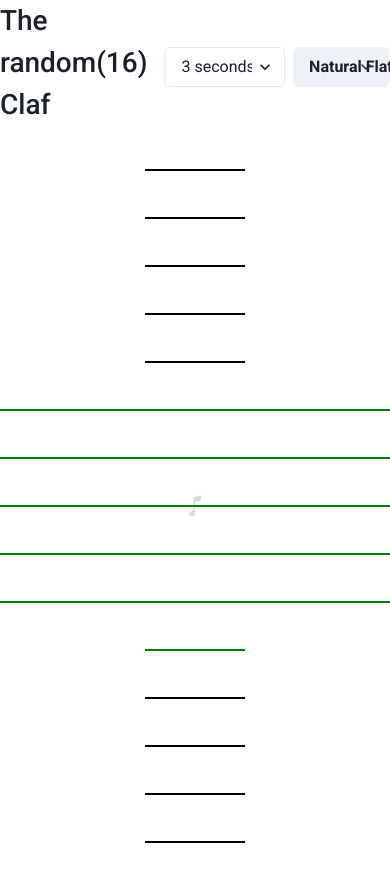
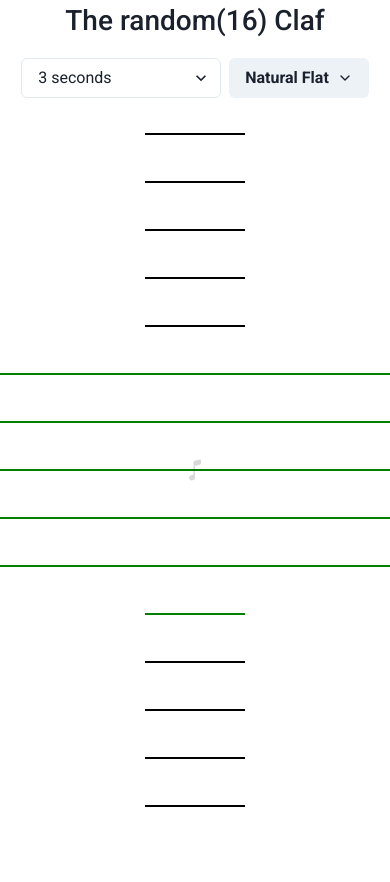
Before and after one commit to ricardo85x/musical-clef-game, a Next.js app: page / in a window 390 px wide. Shown: the top 882 px of the page. Built offline with nearby package versions, Linux system fonts and the light colour scheme.

Commit message:
make it responsive

```diff
--- a/src/pages/index.tsx
+++ b/src/pages/index.tsx
@@ -194,7 +194,7 @@ export default function Home() {
 
 
 
-            <Flex gridGap="2" direction="row" width="100%" align="center" justify="center">
+            <Flex gridGap="2" flexWrap="wrap" direction="row" width="100%" align="center" justify="center">
                 <Text fontSize="28" fontWeight="medium" pb="2">The random({lines.previous}) Claf </Text>
                 <Select w="200px" defaultValue={secondsInterval ? secondsInterval : 3} onChange={(e) => setSecondsInterval(Number(e.target.value))} >
                     <option value={0.5} key={0.5}>0.5 seconds</option>
@@ -233,6 +233,8 @@ export default function Home() {
                             }}
 
                             onClick={() => handleEnableNote(note.index)}
+
+                                title="Enable/Disable item to learn"
 
                                 >
 
```
